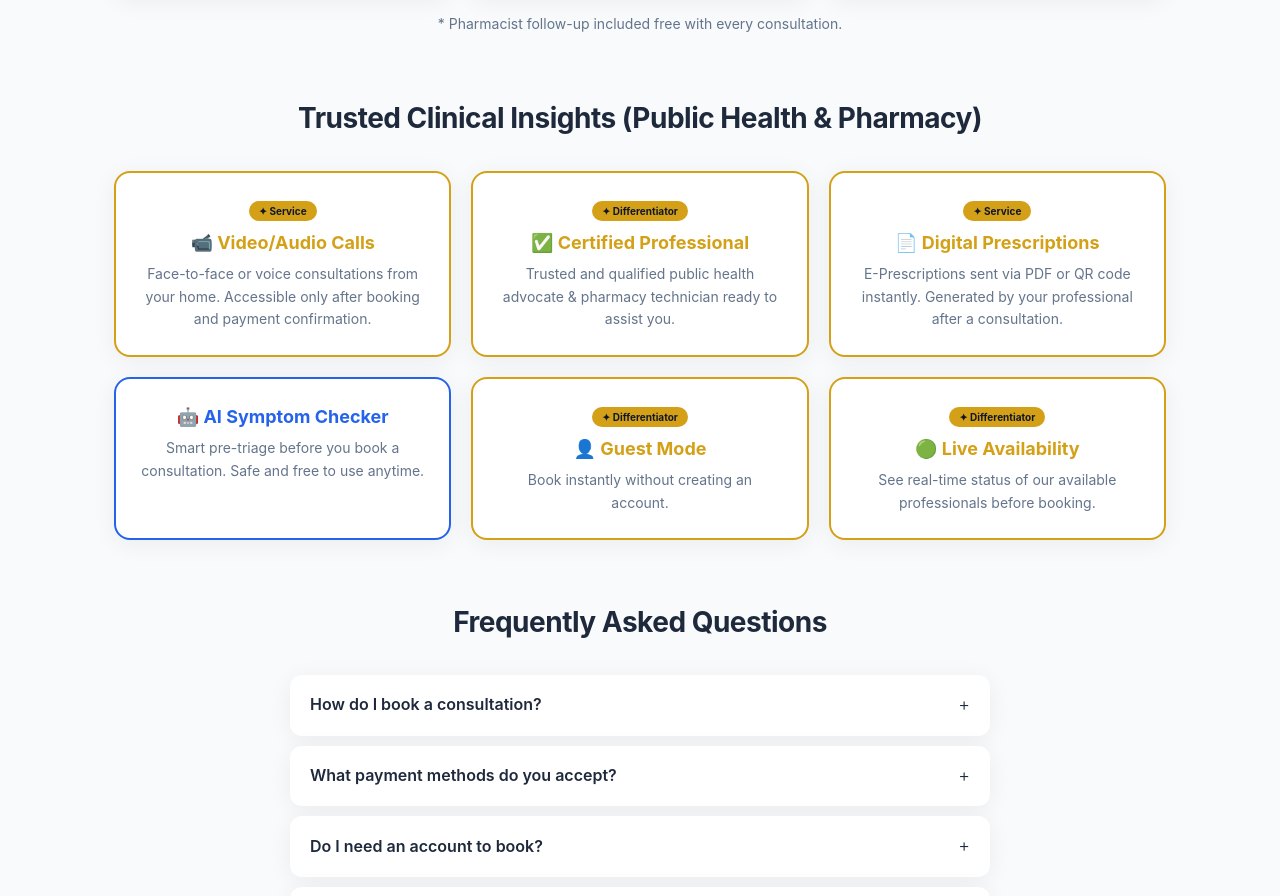
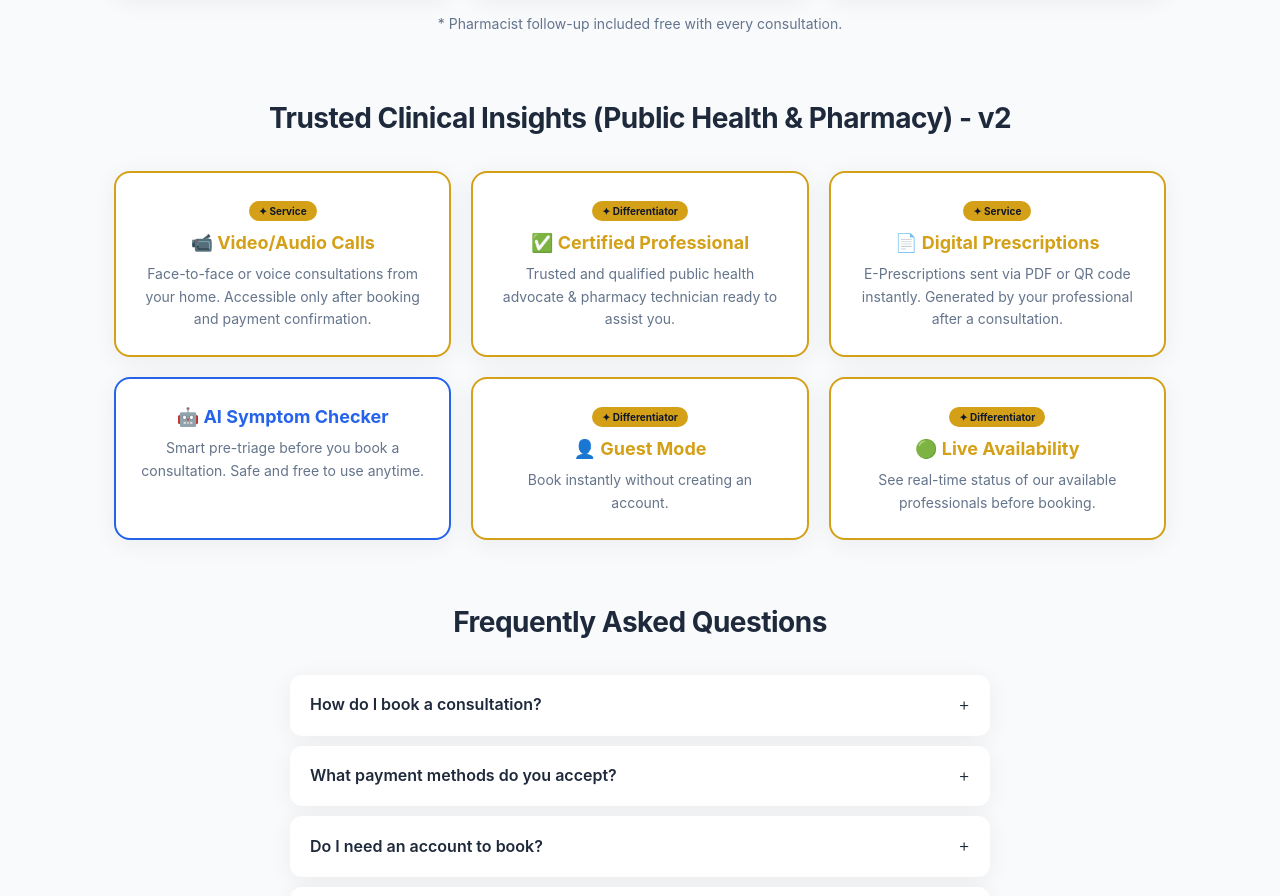
Before and after one commit to zionbunc/ziobunctelemedicineng, a website: page index.html in a window 1280 px wide. Shown: the part 1768-2664 px from the top of the page. Drawn offline with Linux system fonts and the light colour scheme; no server answers.

```diff
--- a/index.html
+++ b/index.html
@@ -146,7 +146,7 @@
         </div>
         <p style="text-align:center;font-size:14px;color:#64748b;margin-top:16px;">* Pharmacist follow-up included free with every consultation.</p>
 
-        <h2 class="section-title">Trusted Clinical Insights (Public Health & Pharmacy)</h2>
+        <h2 class="section-title">Trusted Clinical Insights (Public Health & Pharmacy) - v2</h2>
         <div class="features">
             <div class="feature-box informational"><span class="badge">✦ Service</span><h3>📹 Video/Audio Calls</h3><p>Face-to-face or voice consultations from your home. Accessible only after booking and payment confirmation.</p></div>
             <div class="feature-box informational"><span class="badge">✦ Differentiator</span><h3>✅ Certified Professional</h3><p>Trusted and qualified public health advocate &amp; pharmacy technician ready to assist you.</p></div>
```
